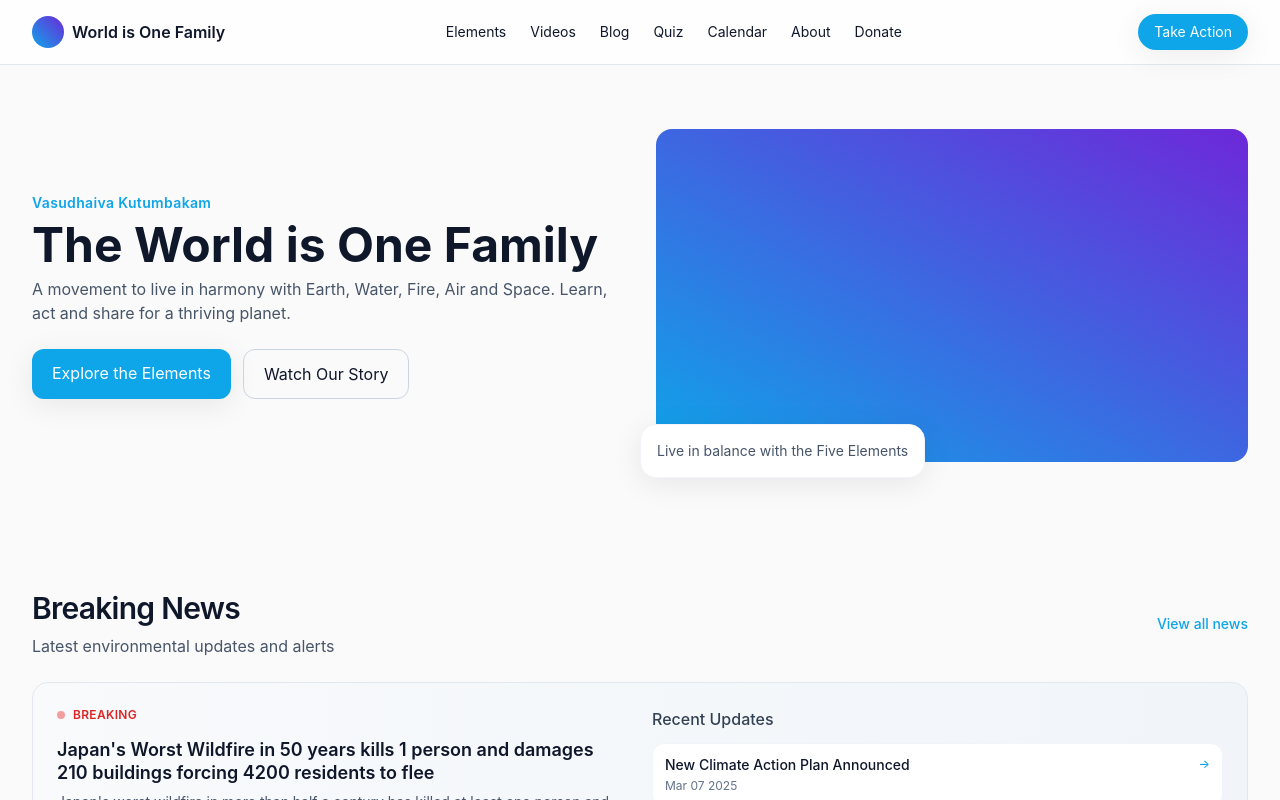
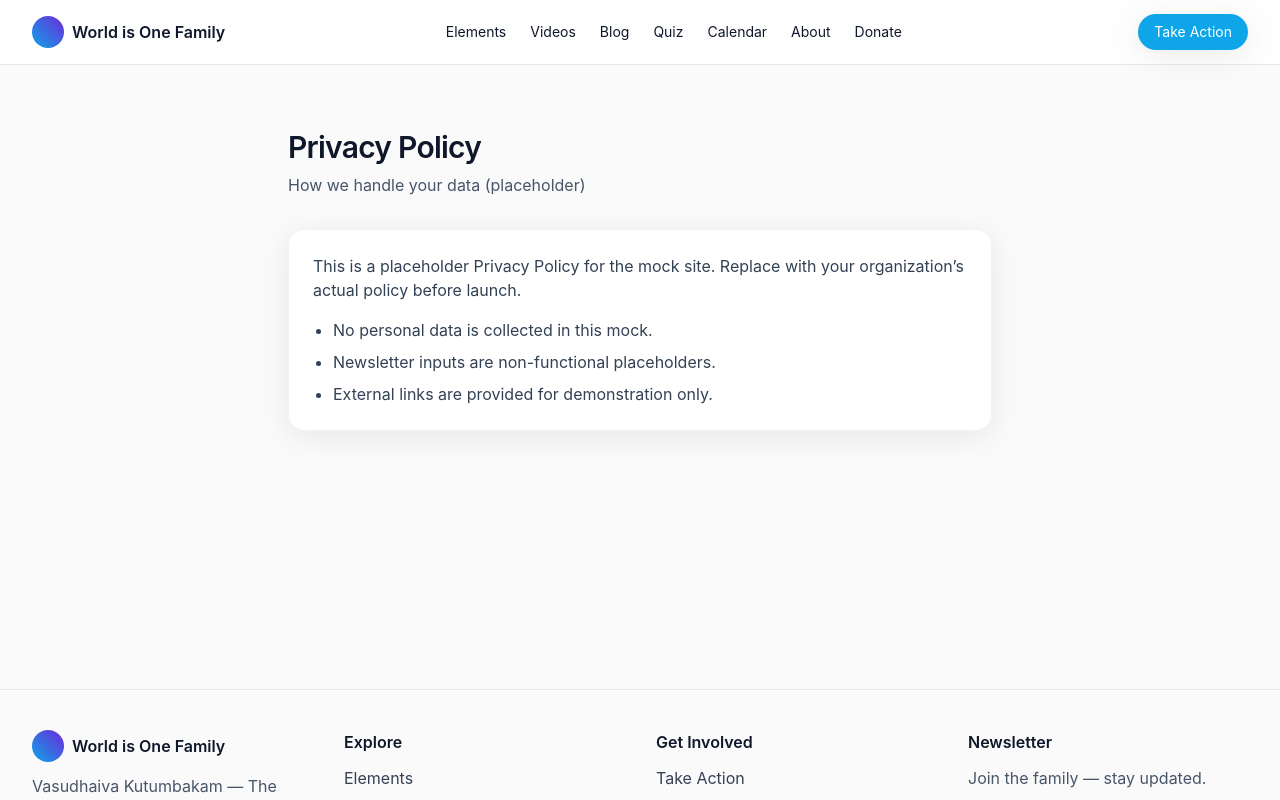
Before and after one commit to coding-noddy/wiof-frontend-modern, an Angular app: page /privacy-policy in a window 1280 px wide. Before the commit this address led to /. Shown: the top 800 px of the page. Built offline with nearby package versions, Linux system fonts and the light colour scheme.

Commit message:
Add Privacy Policy placeholder and route; add 404 Not Found component and route

```diff
--- a/src/app/app.routes.ts
+++ b/src/app/app.routes.ts
@@ -60,5 +60,12 @@ export const routes: Routes = [
     path: 'donate',
     loadComponent: () => import('./features/donate/donate.component').then((m) => m.DonateComponent),
   },
-  { path: '**', redirectTo: '' },
+  {
+    path: 'privacy-policy',
+    loadComponent: () => import('./features/privacy/privacy.component').then((m) => m.PrivacyComponent),
+  },
+  {
+    path: '**',
+    loadComponent: () => import('./features/not-found/not-found.component').then((m) => m.NotFoundComponent),
+  },
 ];
--- /dev/null
+++ b/src/app/features/not-found/not-found.component.ts
@@ -0,0 +1,19 @@
+import { Component } from '@angular/core';
+import { RouterLink } from '@angular/router';
+
+@Component({
+  selector: 'app-not-found',
+  standalone: true,
+  imports: [RouterLink],
+  template: `
+    <section class="section">
+      <div class="container text-center">
+        <div class="text-7xl mb-4">🧭</div>
+        <h1 class="text-2xl font-semibold mb-2">Page Not Found</h1>
+        <p class="text-slate-600 mb-6">The page you’re looking for doesn’t exist.</p>
+        <a routerLink="/" class="px-5 py-3 rounded-xl bg-water text-white">Go Home</a>
+      </div>
+    </section>
+  `,
+})
+export class NotFoundComponent {}
--- /dev/null
+++ b/src/app/features/privacy/privacy.component.ts
@@ -0,0 +1,27 @@
+import { Component } from '@angular/core';
+
+@Component({
+  selector: 'app-privacy',
+  standalone: true,
+  template: `
+    <section class="section">
+      <div class="container prose max-w-3xl">
+        <h1 class="section-title">Privacy Policy</h1>
+        <p class="section-sub mb-8">How we handle your data (placeholder)</p>
+
+        <div class="card p-6 not-prose">
+          <p class="text-slate-700 mb-4">
+            This is a placeholder Privacy Policy for the mock site. Replace with your
+            organization’s actual policy before launch.
+          </p>
+          <ul class="list-disc pl-5 text-slate-700 space-y-2">
+            <li>No personal data is collected in this mock.</li>
+            <li>Newsletter inputs are non-functional placeholders.</li>
+            <li>External links are provided for demonstration only.</li>
+          </ul>
+        </div>
+      </div>
+    </section>
+  `,
+})
+export class PrivacyComponent {}
```
